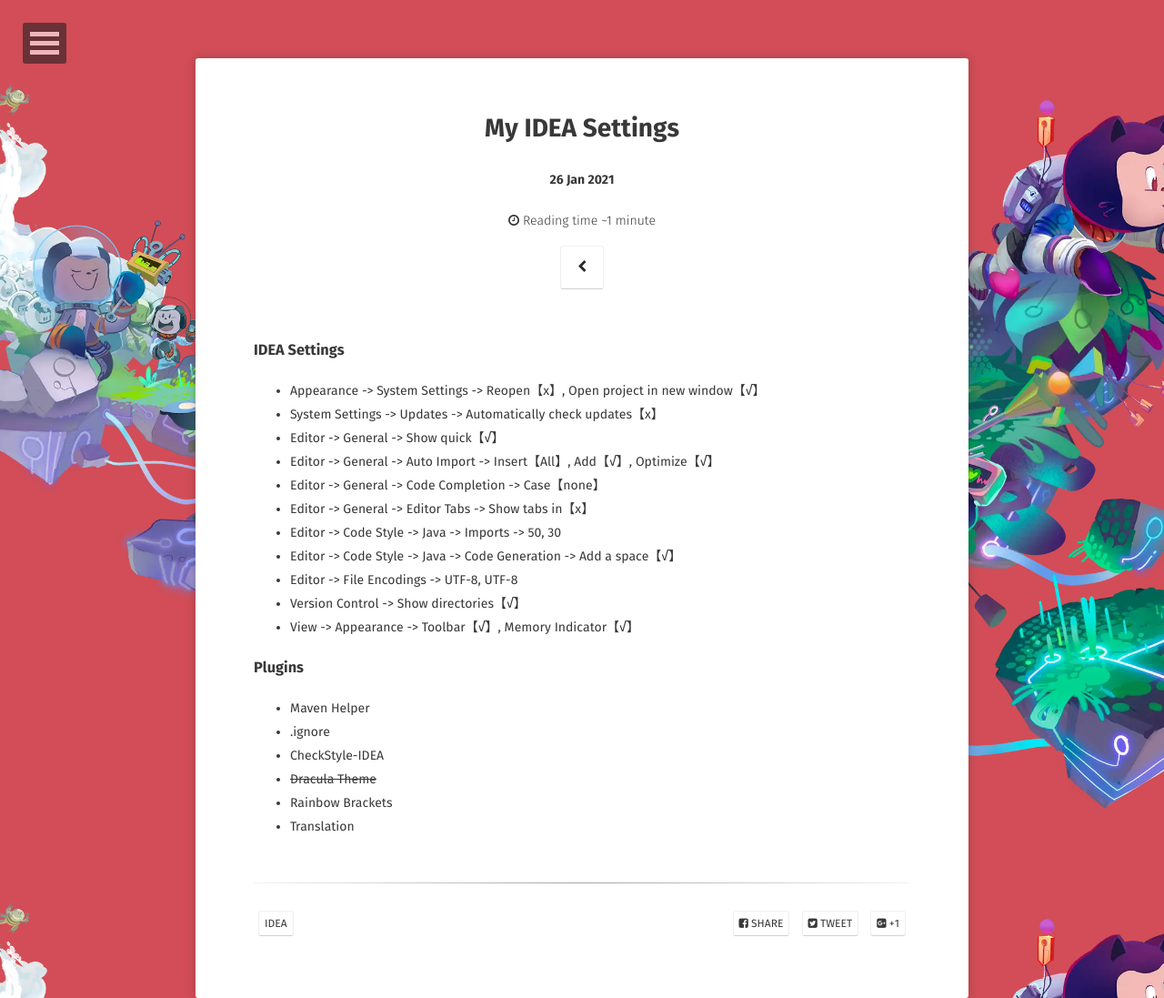
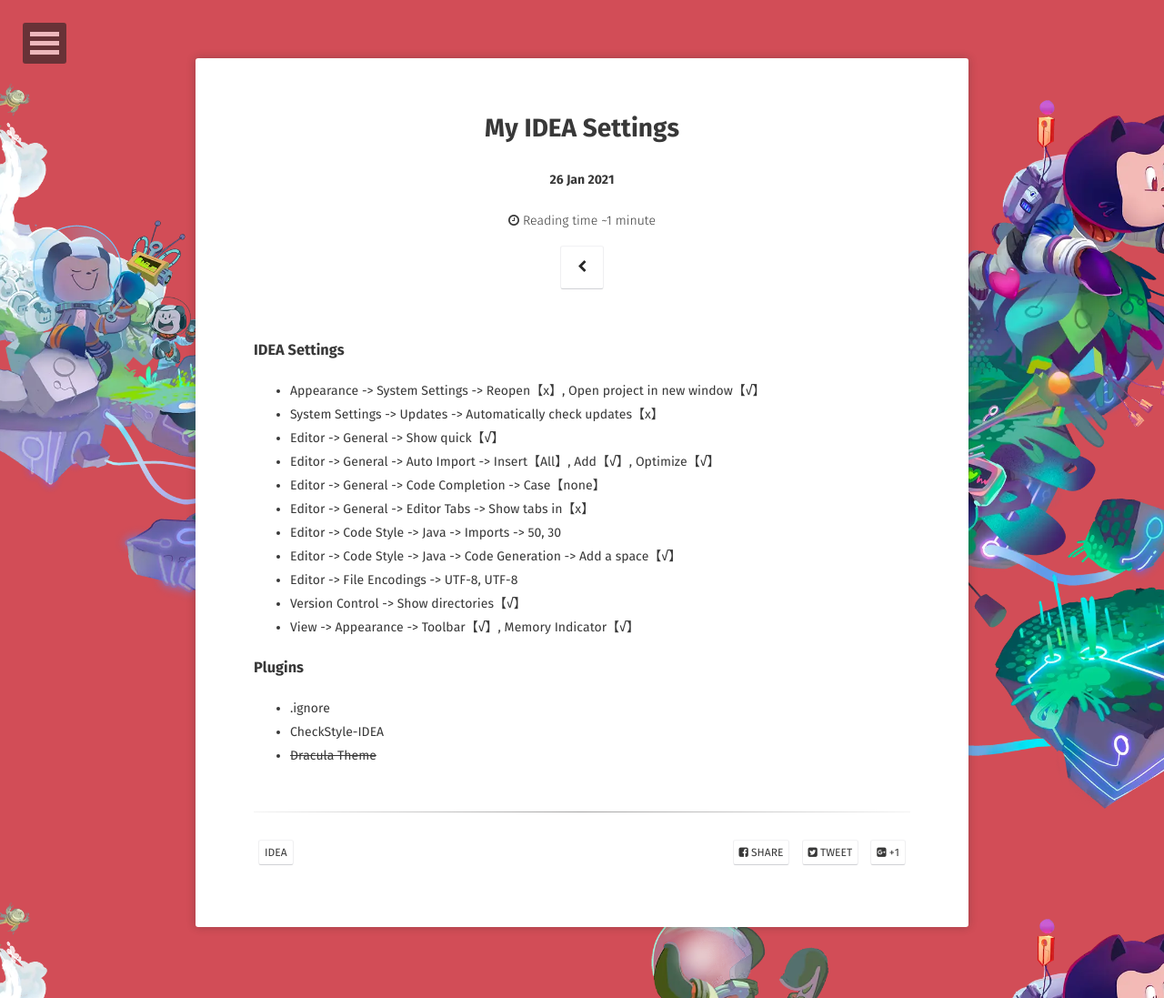
Before and after one commit to WebPavel/WebPavel.github.io, a Jekyll site: the page built from _posts/2021-01-26-idea-setting.md, in a window 1280 px wide. Shown: the whole page at 91% size. Built offline with Jekyll 4.4.1, drawn with Linux system fonts in a browser that asks for light colours; some web fonts are replaced.

Commit message:
Update 2021-01-26-idea-setting.md

```diff
--- a/_posts/2021-01-26-idea-setting.md
+++ b/_posts/2021-01-26-idea-setting.md
@@ -22,9 +22,6 @@ comments: false
 *   View -> Appearance -> Toolbar【√】, Memory Indicator【√】
 
 ### Plugins
-*   Maven Helper
 *   .ignore
 *   CheckStyle-IDEA
 *   ~~Dracula Theme~~
-*   Rainbow Brackets
-*   Translation
```
